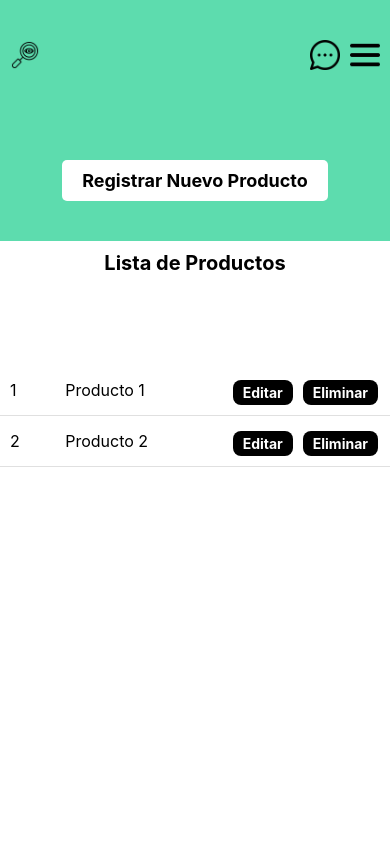
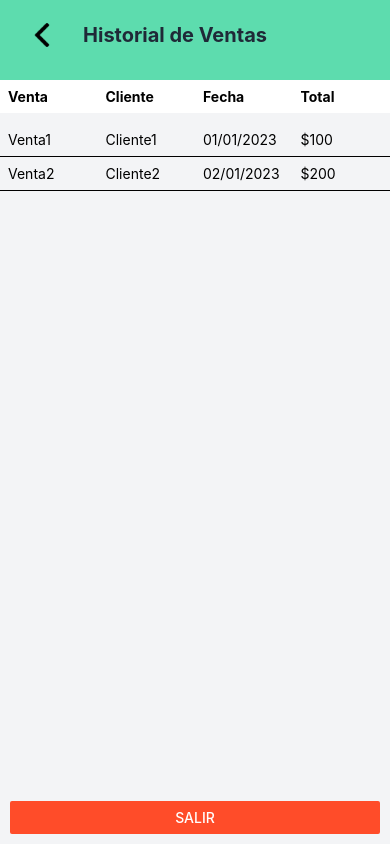
Before and after one commit to carlosmanuel111001/TEAM-AgroLink-, a React Native app: screen /HistorialVentas in a window 390 px wide. Built offline with nearby package versions, Linux system fonts and the light colour scheme.

Commit message:
Creando la vista del HistorialVentas del Agricultor

```diff
--- a/src/Views/AppNavigator.js
+++ b/src/Views/AppNavigator.js
@@ -8,6 +8,7 @@ import GestionPago from './GestionPago';
 import DetallesPago from './DetallesPago';
 import DetallePedido from './DetallePedido';
 import CalificacionComentario from './CalificacionComentario';
+import HistorialVentas from './HistorialVentas'
 
 const Stack = createStackNavigator();
 
@@ -55,6 +56,11 @@ function AppNavigator() {
           component={CalificacionComentario}
           options={{headerShown: false}}
         />
+        <Stack.Screen
+          name="HistorialVentas"
+          component={HistorialVentas}
+          options={{headerShown: false}}
+        />
       </Stack.Navigator>
     </NavigationContainer>
   );
--- /dev/null
+++ b/src/Views/HistorialVentas.js
@@ -0,0 +1,142 @@
+import React, {useState} from 'react';
+import {
+  TouchableOpacity,
+  View,
+  Text,
+  StyleSheet,
+  Image,
+  FlatList,
+  Button,
+} from 'react-native';
+
+const HistorialVentas = ({navigation}) => {
+  const handleVentaDetailPress = () => {
+    navigation.navigate('DetalleVenta'); // Navega a la pantalla de Detalle de Venta
+  };
+  const handleBackPress = () => {
+    navigation.goBack();
+  };
+
+  // Datos de ejemplo. Estos probablemente vendrán de la base de datos.
+  const VENTAS = [
+    {venta: 'Venta1', cliente: 'Cliente1', fecha: '01/01/2023', total: '$100'},
+    {venta: 'Venta2', cliente: 'Cliente2', fecha: '02/01/2023', total: '$200'},
+    // ... más datos
+  ];
+
+  const renderItem = ({item}) => (
+    <View style={styles.row}>
+      <Text style={styles.cell}>{item.venta}</Text>
+      <Text style={styles.cell}>{item.cliente}</Text>
+      <Text style={styles.cell}>{item.fecha}</Text>
+      <Text style={styles.cell}>{item.total}</Text>
+    </View>
+  );
+
+  const HeaderRow = () => {
+    return (
+      <View style={styles.headerRow}>
+        <Text style={styles.headerCell}>Venta</Text>
+        <Text style={styles.headerCell}>Cliente</Text>
+        <Text style={styles.headerCell}>Fecha</Text>
+        <Text style={styles.headerCell}>Total</Text>
+      </View>
+    );
+  };
+
+  return (
+    <View style={styles.container}>
+      <View style={styles.header}>
+        <TouchableOpacity
+          onPress={handleBackPress}
+          style={{padding: 10, zIndex: 10, elevation: 10}}>
+          <Image
+            style={styles.exitIcon}
+            source={require('../assets/regreso.png')}
+          />
+        </TouchableOpacity>
+        <Text style={styles.headerText}>Historial de Ventas</Text>
+      </View>
+      <View style={styles.division} />
+      <View style={styles.container}>
+        <HeaderRow />
+        <FlatList
+          data={VENTAS}
+          renderItem={renderItem}
+          keyExtractor={item => item.venta}
+        />
+        <View style={styles.footer}>
+          <Button title="Salir" onPress={handleBackPress} color="#FF4C29" />
+        </View>
+      </View>
+    </View>
+  );
+};
+
+const styles = StyleSheet.create({
+  container: {
+    flex: 1,
+    backgroundColor: '#F3F4F6',
+  },
+  header: {
+    height: 80,
+    backgroundColor: '#5DDCAE',
+    flexDirection: 'row',
+    alignItems: 'center', // Centra verticalmente
+    justifyContent: 'flex-start', // Alinea a la izquierda inicialmente
+    paddingBottom: 10,
+    paddingHorizontal: 20, // Espacio horizontal para que el ícono y el texto no estén pegados a los bordes
+  },
+  headerText: {
+    fontSize: 20,
+    fontWeight: 'bold',
+    color: '#1F2937',
+    position: 'absolute', // Absolutamente posicionado
+    left: 0, // Inicia desde la izquierda
+    right: 40, // Y termina en la derecha
+    textAlign: 'center', // Centra el texto dentro de su contenedor
+  },
+  content: {
+    flex: 5,
+    backgroundColor: '#F3F4F6',
+    justifyContent: 'center',
+    alignItems: 'center',
+  },
+  exitIcon: {
+    width: 24,
+    height: 24,
+    marginRight: 20,
+  },
+  // estilos de la tabla de la pagina principal
+
+  headerRow: {
+    flexDirection: 'row',
+    backgroundColor: 'white',
+    marginBottom: 10,
+  },
+  headerCell: {
+    flex: 1,
+    padding: 8,
+    fontWeight: 'bold',
+    color: 'black',
+  },
+  row: {
+    flexDirection: 'row',
+    borderBottomWidth: 1,
+    borderBottomColor: 'black',
+  },
+  cell: {
+    flex: 1,
+    padding: 8,
+    color: 'black',
+  },
+  listContainer: {
+    flex: 1,
+    marginBottom: 50, // da espacio para el botón
+  },
+  footer: {
+    padding: 10,
+  },
+});
+
+export default HistorialVentas;
--- a/src/Views/VistaOpcionesAgricultor.js
+++ b/src/Views/VistaOpcionesAgricultor.js
@@ -25,6 +25,9 @@ const VistaOpcionesAgricultor = () => {
   };
   const handleCalificacionesComentariosPress = () => {
     navigation.navigate('CalificacionComentario');
+  };
+  const handleHistorialVentasPress = () => {
+    navigation.navigate('HistorialVentas');
 };
 
   return (
@@ -107,9 +110,10 @@ const VistaOpcionesAgricultor = () => {
         </View>
       </TouchableOpacity>
 
+      <TouchableOpacity onPress={handleHistorialVentasPress}>
   <View style={[styles.optionContainer, styles.separator]}>
     <Image
-          source={require('../assets/historial.png')} // Asegúrate de tener esta imagen en la carpeta correspondiente
+      source={require('../assets/historial.png')}
       style={styles.optionImage}
     />
     <Text style={styles.optionText}>Historial de Ventas</Text>
@@ -122,6 +126,7 @@ const VistaOpcionesAgricultor = () => {
       </TouchableOpacity>
     </View>
   </View>
+</TouchableOpacity>
 
       {/* Aquí puedes agregar el resto del contenido de la pantalla */}
       <View style={styles.logoutButtonContainer}>
```
Lines whose indentation alone changed are shown as unchanged.
